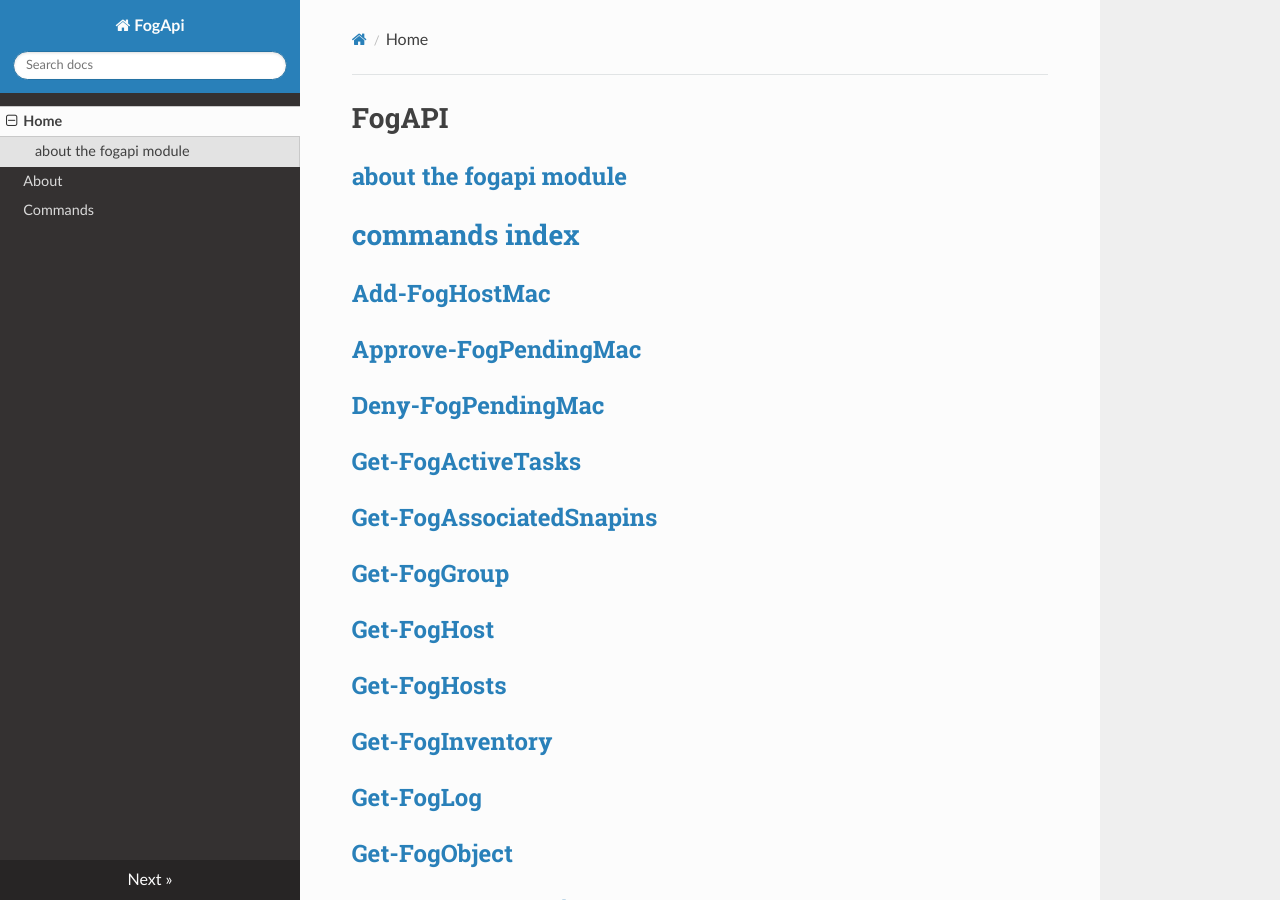
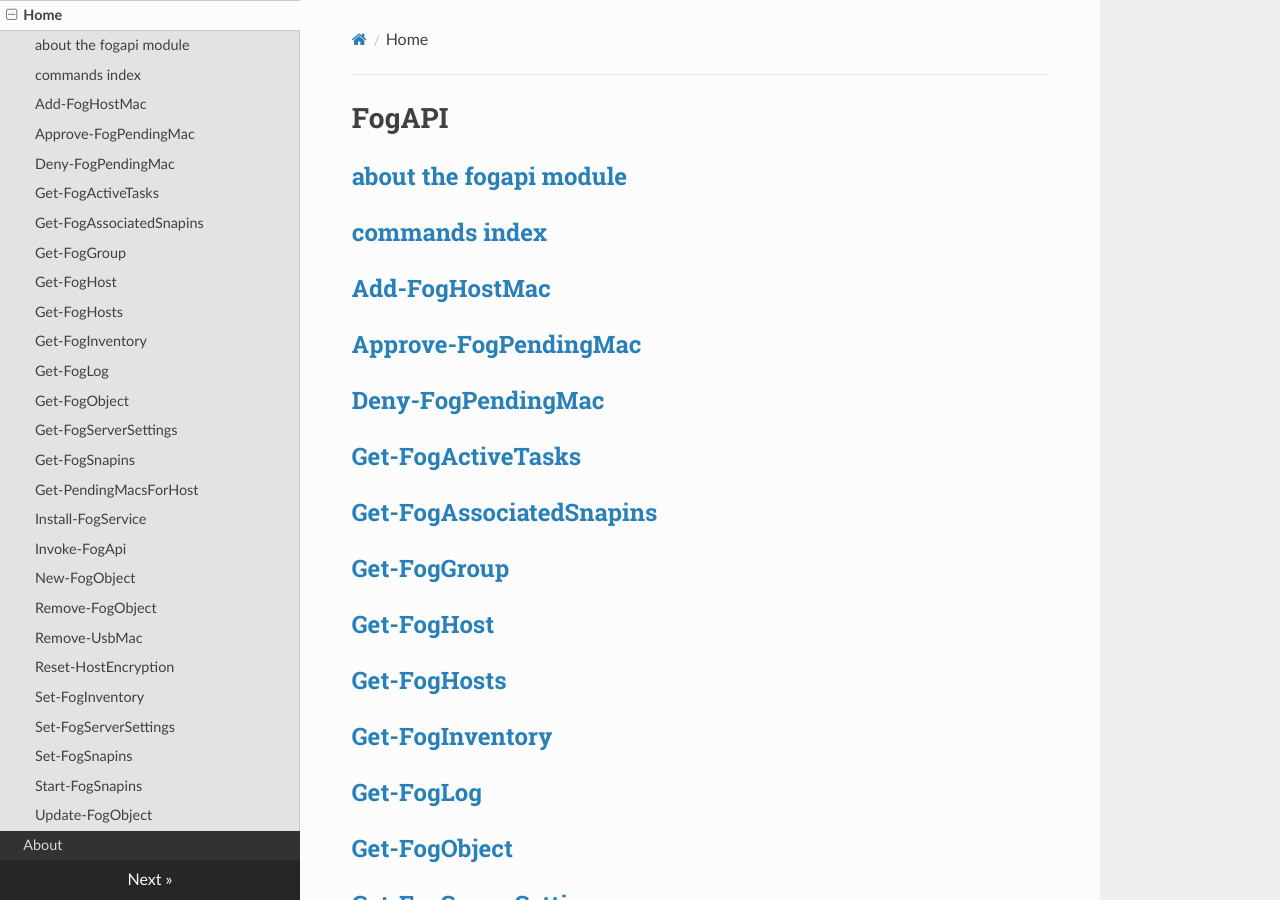
Before and after one commit to darksidemilk/FogApi, an MkDocs documentation site: the page built from docs/index.md, in a window 1280 px wide and 900 px high. Built offline with MkDocs 1.6.1, drawn with Linux system fonts in a browser that asks for light colours; nearby versions of some CDN libraries; part of the change alters nothing that is shown.

Commit message:
attempt more commands on the index

```diff
--- a/docs/index.md
+++ b/docs/index.md
@@ -2,54 +2,54 @@
 
 ## [about the fogapi module](about_FogAPI.md)
 
-# [commands index](commands/index.md)
+## [commands index](commands/index.md)
 
-## [Add-FogHostMac](Add-FogHostMac.md)
+## [Add-FogHostMac](commands/Add-FogHostMac.md)
 
-## [Approve-FogPendingMac](Approve-FogPendingMac.md)
+## [Approve-FogPendingMac](commands/Approve-FogPendingMac.md)
 
-## [Deny-FogPendingMac](Deny-FogPendingMac.md)
+## [Deny-FogPendingMac](commands/Deny-FogPendingMac.md)
 
-## [Get-FogActiveTasks](Get-FogActiveTasks.md)
+## [Get-FogActiveTasks](commands/Get-FogActiveTasks.md)
 
-## [Get-FogAssociatedSnapins](Get-FogAssociatedSnapins.md)
+## [Get-FogAssociatedSnapins](commands/Get-FogAssociatedSnapins.md)
 
-## [Get-FogGroup](Get-FogGroup.md)
+## [Get-FogGroup](commands/Get-FogGroup.md)
 
-## [Get-FogHost](Get-FogHost.md)
+## [Get-FogHost](commands/Get-FogHost.md)
 
-## [Get-FogHosts](Get-FogHosts.md)
+## [Get-FogHosts](commands/Get-FogHosts.md)
 
-## [Get-FogInventory](Get-FogInventory.md)
+## [Get-FogInventory](commands/Get-FogInventory.md)
 
-## [Get-FogLog](Get-FogLog.md)
+## [Get-FogLog](commands/Get-FogLog.md)
 
-## [Get-FogObject](Get-FogObject.md)
+## [Get-FogObject](commands/Get-FogObject.md)
 
-## [Get-FogServerSettings](Get-FogServerSettings.md)
+## [Get-FogServerSettings](commands/Get-FogServerSettings.md)
 
-## [Get-FogSnapins](Get-FogSnapins.md)
+## [Get-FogSnapins](commands/Get-FogSnapins.md)
 
-## [Get-PendingMacsForHost](Get-PendingMacsForHost.md)
+## [Get-PendingMacsForHost](commands/Get-PendingMacsForHost.md)
 
-## [Install-FogService](Install-FogService.md)
+## [Install-FogService](commands/Install-FogService.md)
 
-## [Invoke-FogApi](Invoke-FogApi.md)
+## [Invoke-FogApi](commands/Invoke-FogApi.md)
 
-## [New-FogObject](New-FogObject.md)
+## [New-FogObject](commands/New-FogObject.md)
 
-## [Remove-FogObject](Remove-FogObject.md)
+## [Remove-FogObject](commands/Remove-FogObject.md)
 
-## [Remove-UsbMac](Remove-UsbMac.md)
+## [Remove-UsbMac](commands/Remove-UsbMac.md)
 
-## [Reset-HostEncryption](Reset-HostEncryption.md)
+## [Reset-HostEncryption](commands/Reset-HostEncryption.md)
 
-## [Set-FogInventory](Set-FogInventory.md)
+## [Set-FogInventory](commands/Set-FogInventory.md)
 
-## [Set-FogServerSettings](Set-FogServerSettings.md)
+## [Set-FogServerSettings](commands/Set-FogServerSettings.md)
 
-## [Set-FogSnapins](Set-FogSnapins.md)
+## [Set-FogSnapins](commands/Set-FogSnapins.md)
 
-## [Start-FogSnapins](Start-FogSnapins.md)
+## [Start-FogSnapins](commands/Start-FogSnapins.md)
 
-## [Update-FogObject](Update-FogObject.md)
+## [Update-FogObject](commands/Update-FogObject.md)
```
